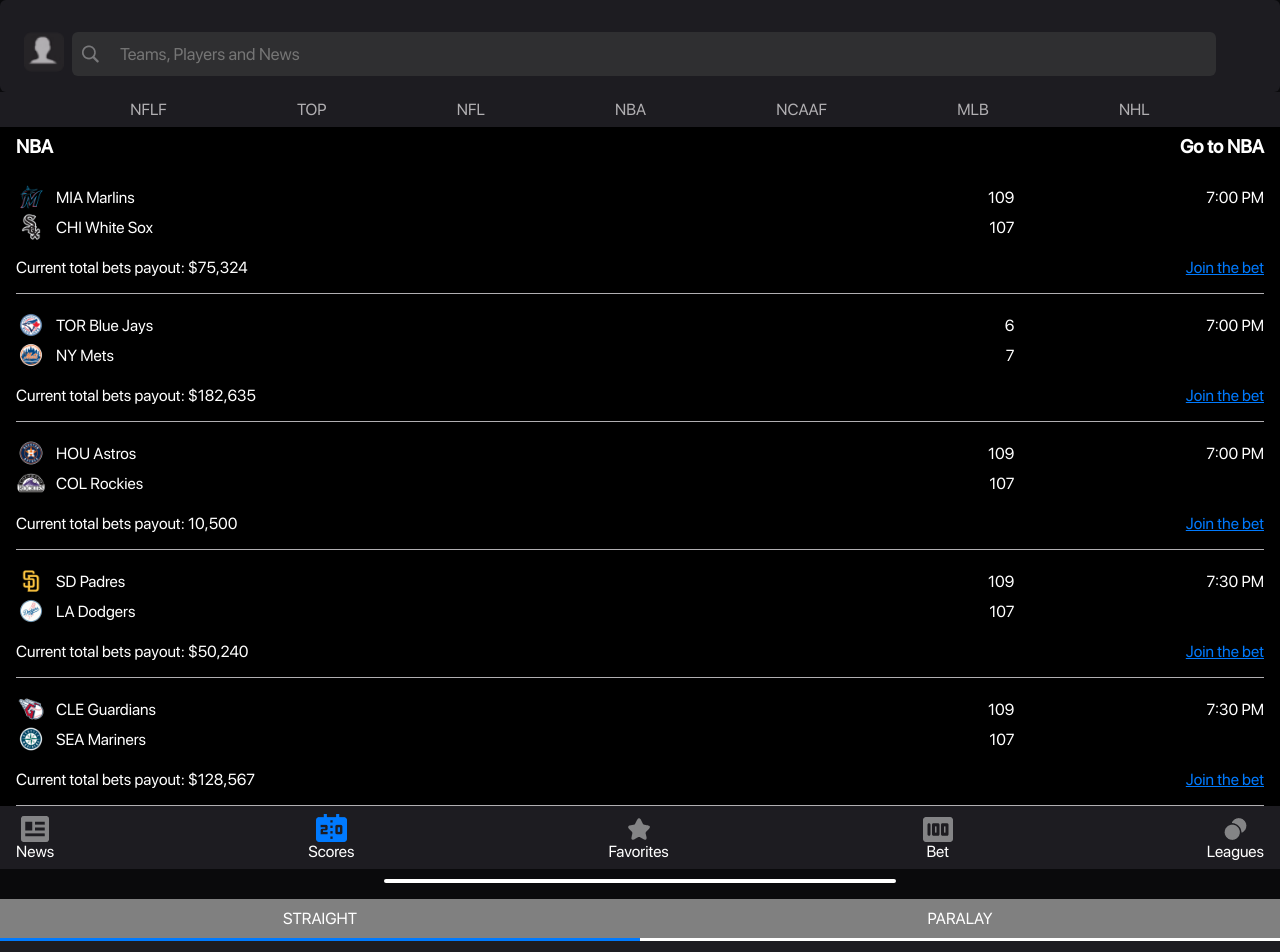
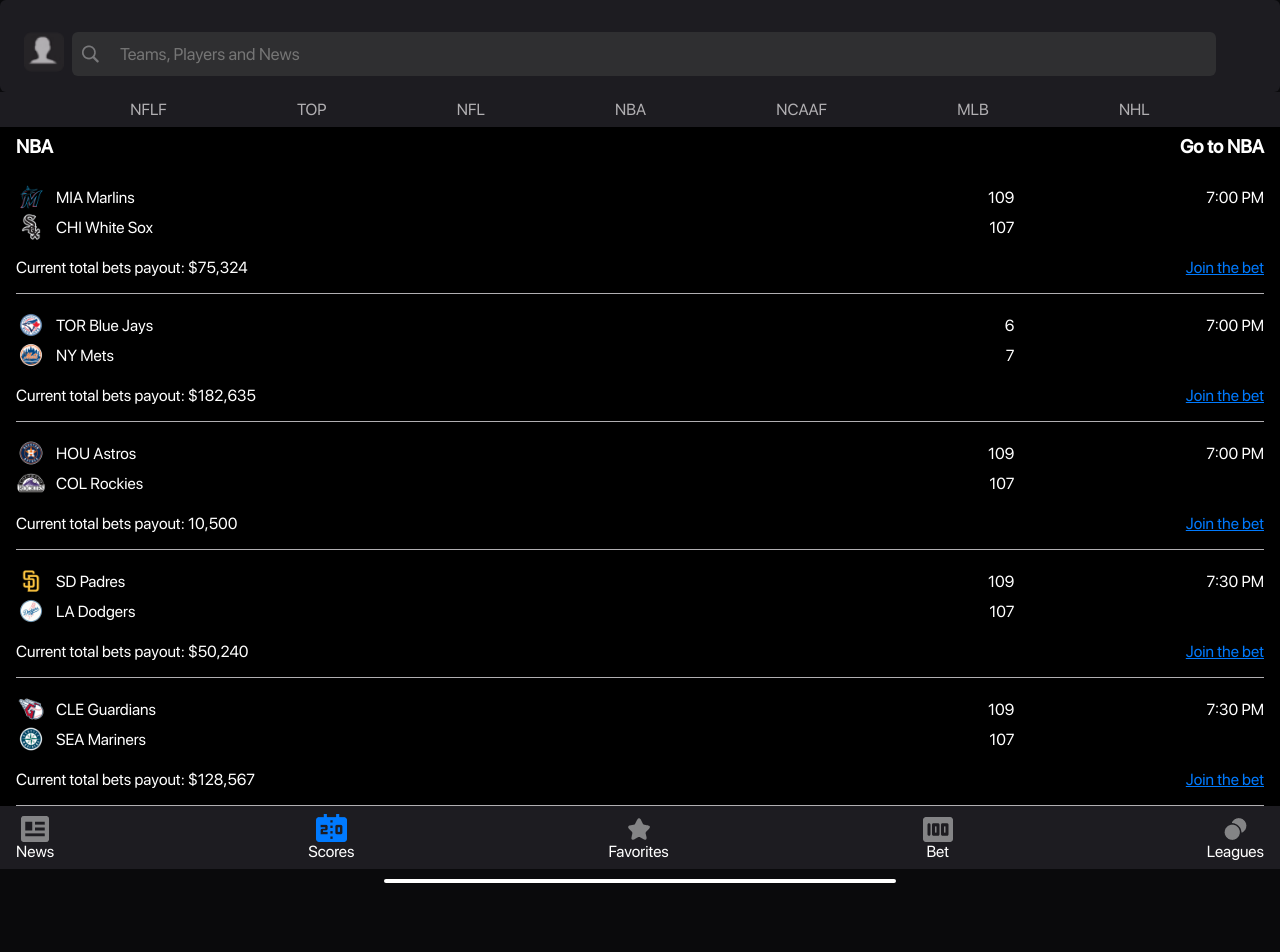
Before and after one commit to ngkao/industry-project, a React (Create React App) app: page / in a window 1280 px wide. Shown: the top 952 px of the page. After the commit the page ends 899 px from the top, so only its background shows below. Built offline with nearby package versions, Linux system fonts and the light colour scheme.

Commit message:
change HomePage

```diff
--- a/src/pages/HomePage/HomePage.jsx
+++ b/src/pages/HomePage/HomePage.jsx
@@ -19,7 +19,7 @@
 export default function HomePage() {
   return (
     <section className="main">
-     <div className="header">
+           <div className="header">
         <div>
           <img src={avatar} alt="avatar image" className="nav-search_avatar" />
         </div>
@@ -102,9 +102,6 @@
         />
       </div>
         <NavBar isScoreSelected={true}/>
-        <BetSimulationBox
-            hasShades={true}
-        />
     </section>
   );
 }
```
